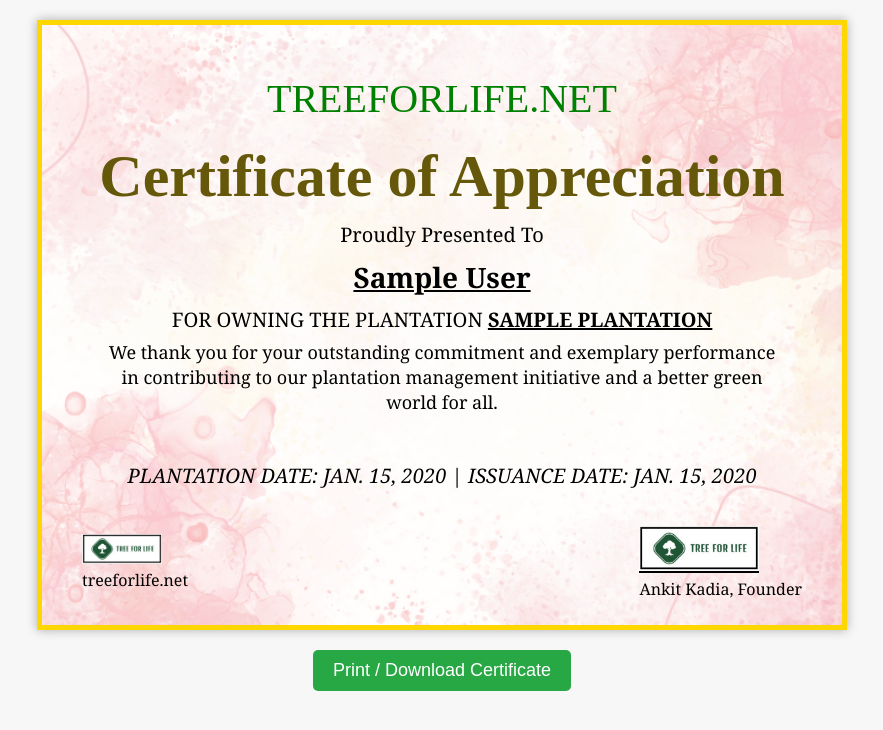
After one commit to rakeshptajlapur/treeforlife_mvp, a Django app: page /certificate/1/ in a window 1280 px wide. The commit adds this page. Shown: the top 730 px of the page, without its empty margins (198-1081 px from the left). Run offline with Django 5.2, Linux system fonts and the light colour scheme; a user stored in the database is signed in; tables that the repository leaves empty hold one stand-in row (values such as "Sample post").

Commit message:
Implement certificate feature and update appointment/email notification plans

```diff
--- /dev/null
+++ b/plantation/templates/plantation/certificate.html
@@ -0,0 +1,185 @@
+{% load static %}
+<!DOCTYPE html>
+<html lang="en">
+<head>
+  <meta charset="UTF-8">
+  <title>Certificate of Appreciation</title>
+  <style>
+    body {
+      margin: 0;
+      padding: 0;
+      font-family: 'Georgia', serif;
+      background-color: #f7f7f7;
+      overflow-x: hidden;
+    }
+    /* Certificate container with fixed dimensions */
+    .certificate-container {
+      position: relative;
+      width: 800px;
+      height: 600px; /* Fixed height */
+      margin: 20px auto;
+      border: 5px solid #FFD700; /* Golden border for a royal touch */
+      box-shadow: 0 0 10px rgba(0,0,0,0.3);
+      overflow: hidden;
+      text-align: center;
+    }
+    /* Background image as an actual <img> element */
+    .certificate-bg {
+      position: absolute;
+      top: 0;
+      left: 0;
+      width: 100%;
+      height: 100%;
+      object-fit: cover;
+      z-index: 0;
+    }
+    /* Content overlay */
+    .certificate-content {
+      position: relative;
+      z-index: 1;
+      padding: 20px;
+      height: 100%;
+      display: flex;
+      flex-direction: column;
+      justify-content: space-between;
+    }
+    /* Top Header */
+    .header-title {
+      font-family: 'Libre Baskerville', serif;
+      font-size: 40px;
+      color: green;
+      margin-top: 30px;
+      margin-bottom: 20px;
+    }
+    /* Main Certificate Title */
+    .certificate-title {
+      font-size: 60px;
+      font-family: 'The Youngest Serif', serif;
+      font-weight: bold;
+      color: #65580a; /* Goldenish tone */
+      margin: 10px 0;
+    }
+    .sub-title {
+      font-size: 20px;
+      margin: 10px 0;
+    }
+    .owner-name {
+      font-size: 28px;
+      font-weight: bold;
+      text-decoration: underline;
+      margin: 10px 0;
+    }
+    .plantation-info {
+      font-size: 20px;
+      margin: 5px 0;
+      text-transform: uppercase;
+    }
+    .content-message {
+      font-size: 18px;
+      margin: 10px 40px;
+      line-height: 1.4;
+    }
+    /* Footer Section */
+    .footer {
+      display: flex;
+      justify-content: space-between;
+      align-items: center;
+      font-size: 16px;
+      padding: 0 20px 20px;
+      margin-bottom: 25px;
+    }
+    .logo-section img {
+      max-width: 80px;
+      display: block;
+      margin-bottom: 5px;
+    }
+    .signature-section img {
+      max-width: 120px;
+      display: block;
+      margin-bottom: 5px;
+      border-bottom: 2px solid #000;
+    }
+    .signature-section .signer-name {
+      font-size: 16px;
+      margin-top: 5px;
+    }
+    /* Print adjustments to force colors */
+    @media print {
+      * {
+        -webkit-print-color-adjust: exact !important;
+        print-color-adjust: exact !important;
+      }
+      .print-button-container {
+        display: none !important;
+      }
+      .certificate-bg {
+        display: block;
+      }
+    }
+    /* Button container for Print/Download */
+    .print-button-container {
+      text-align: center;
+      margin-top: 20px;
+    }
+    .print-button {
+      padding: 10px 20px;
+      font-size: 18px;
+      background-color: #28a745;
+      color: #fff;
+      border: none;
+      border-radius: 5px;
+      cursor: pointer;
+    }
+    .print-button:hover {
+      background-color: #218838;
+    }
+  </style>
+</head>
+<body>
+  <div class="certificate-container">
+    <!-- Background Image -->
+    <img src="{% static 'css/images/certi_bg.png' %}" alt="Certificate Background" class="certificate-bg">
+
+    <!-- Content Overlay -->
+    <div class="certificate-content">
+      <!-- Top Section -->
+      <div>
+        <div class="header-title">TREEFORLIFE.NET</div>
+        <div class="certificate-title">Certificate of Appreciation</div>
+        <div class="sub-title">Proudly Presented To</div>
+        <div class="owner-name">{{ owner_name }}</div>
+        <div class="plantation-info">
+          For owning the plantation <strong style="text-decoration: underline;">{{ plantation_name }}</strong>
+        </div>
+      </div>
+
+      <!-- Middle Content Message -->
+      <div class="content-message" style="margin-top:-30px ;">
+        We thank you for your outstanding commitment and exemplary performance in contributing to our plantation management initiative and a better green world for all.
+      </div>
+
+      <!-- Date Information -->
+      <div class="plantation-info">
+        <i>Plantation Date: {{ plantation_date }} | Issuance Date: {{ issuance_date }}</i>
+      </div>
+
+      <!-- Footer Section -->
+      <div class="footer">
+        <div class="logo-section">
+          <img src="{% static 'css/images/treeforlifelogo.png' %}" alt="Site Logo">
+          <div>treeforlife.net</div>
+        </div>
+        <div class="signature-section">
+          <img src="{% static 'css/images/treeforlifelogo.png' %}" alt="Signature">
+          <div class="signer-name">Ankit Kadia, Founder</div>
+        </div>
+      </div>
+    </div>
+  </div>
+
+  <!-- Print/Download Button -->
+  <div class="print-button-container">
+    <button class="print-button" onclick="window.print()">Print / Download Certificate</button>
+  </div>
+</body>
+</html>
--- a/plantation/urls.py
+++ b/plantation/urls.py
@@ -37,5 +37,8 @@ path('', views.homepage, name='homepage'),
     #---delete employee in manage employee table route---
     path('corporate/employees/delete/<int:employee_id>/', views.delete_employee, name='delete_employee'),
 
+    #---certificates view---
+    path('certificate/<int:plantation_id>/', views.view_certificate, name='view_certificate'),
+
 
 ]
--- a/plantation/views.py
+++ b/plantation/views.py
@@ -10,6 +10,30 @@ from django.contrib import messages
 from .models import Corporate, Employee, Plantation, Timeline, Comment
 import csv
 from django.http import HttpResponse
+
+
+@login_required
+def view_certificate(request, plantation_id):
+    plantation = get_object_or_404(Plantation, id=plantation_id)
+
+    # Access control: Only the owner may view the certificate.
+    if plantation.owner != request.user:
+        messages.error(request, "You are not authorized to view this certificate.")
+        return redirect('plantation_details', id=plantation.id)  # or another appropriate view
+
+    # Prepare the dynamic data for the certificate.
+    context = {
+        'owner_name': request.user.get_full_name() or request.user.username,
+        'plantation_name': plantation.name,
+        'plantation_date': plantation.plantation_date,
+        'issuance_date': plantation.plantation_date,  # Assuming both dates are the same
+        # Add any additional fields as needed.
+    }
+
+    return render(request, 'plantation/certificate.html', context)
+
+
+
 
 
 @login_required
```
Also changed, not shown: plantation/templates/plantation/owner_details.html (+13 -1 lines), plantation/templates/plantation/plantation_details.html (+26 -3 lines), static/css/images/certi_bg.png (added), static/css/images/certificate.png (added).
